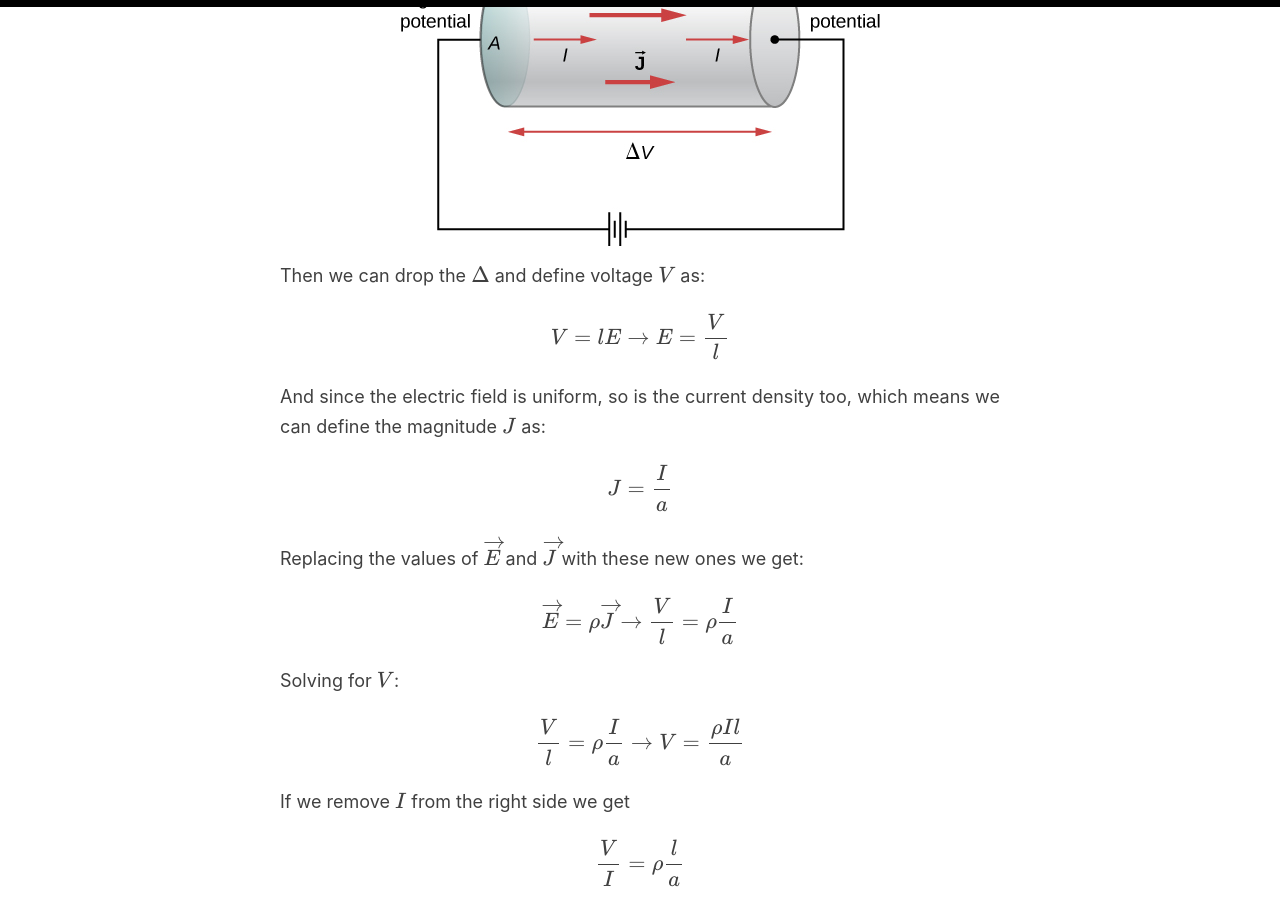
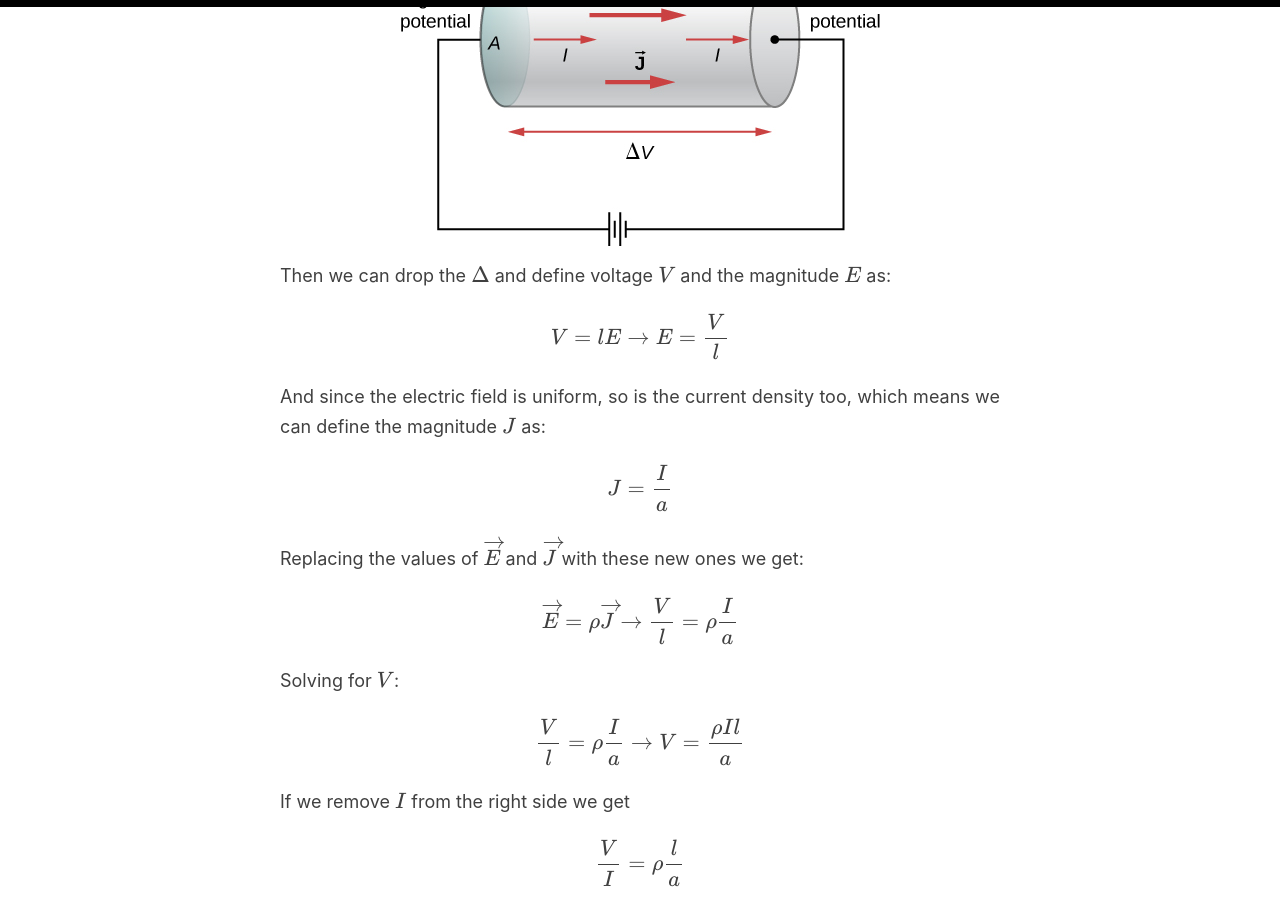
Before and after one commit to l1g4v/l1g4v.github.io, a Jekyll site: the page built from _posts/2022-05-10-ohms-law.md, in a window 1280 px wide and 900 px high, scrolled down 2629 px. Built offline with Jekyll 4.4.1, drawn with Linux system fonts in a browser that asks for light colours.

Commit message:
now i think this is the final rev :)

```diff
--- a/_posts/2022-05-10-ohms-law.md
+++ b/_posts/2022-05-10-ohms-law.md
@@ -192,7 +192,7 @@ Where $$dl$$ is the path along the conductor. If the electric field is uniform a
 
 <img src="{{ site.baseurl }}/images/2022-05-10-ohms-law/wire.jpg" alt="from https://phys.libretexts.org/Bookshelves/University_Physics/Book%3A_University_Physics_(OpenStax)/Book%3A_University_Physics_II_-_Thermodynamics_Electricity_and_Magnetism_(OpenStax)/09%3A_Current_and_Resistance/9.04%3A_Resistivity_and_Resistance">
 
-Then we can drop the $$\Delta$$ and define voltage $$V$$ as:
+Then we can drop the $$\Delta$$ and define voltage $$V$$ and the magnitude $$E$$ as:
 
 $$ V=lE \rightarrow E=\frac{V}{l} $$
 
```
